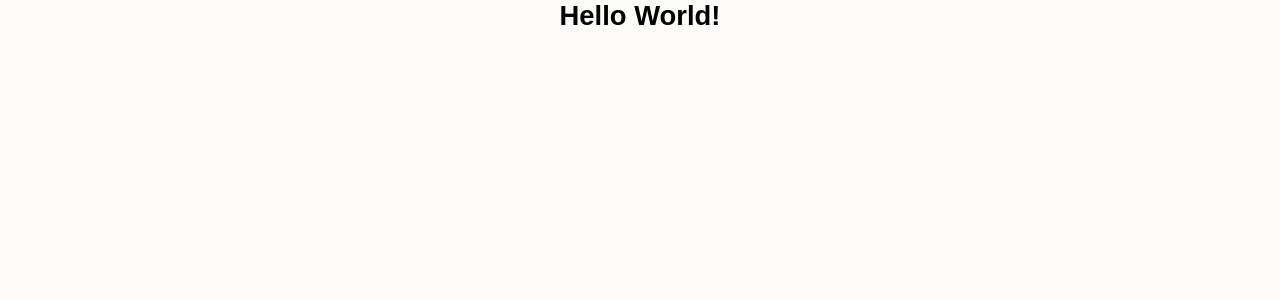
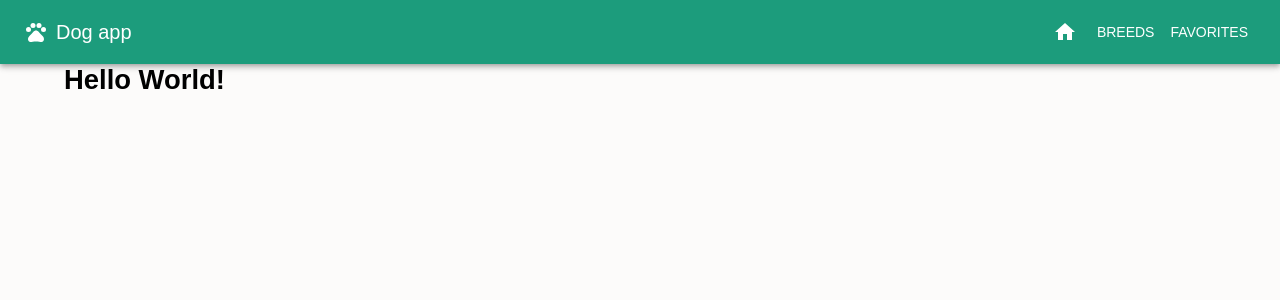
Before and after one commit to r4ndr4s4/frontend-homework, a React (Vite) app: page / in a window 1280 px wide. Shown: the top 300 px of the page. Built offline with nearby package versions, Linux system fonts and the light colour scheme.

Commit message:
feat: menu

```diff
--- a/src/App.tsx
+++ b/src/App.tsx
@@ -2,11 +2,15 @@ import { BrowserRouter } from 'react-router-dom';
 import { CssBaseline } from '@mui/material';
 
 import Routing from './routes/Routing';
+import Menu from './components/Menu';
 
 const App = () => {
   return (
     <BrowserRouter>
       <CssBaseline />
+
+      <Menu />
+
       <Routing />
     </BrowserRouter>
   );
--- /dev/null
+++ b/src/components/Menu.tsx
@@ -0,0 +1,40 @@
+import AppBar from '@mui/material/AppBar';
+import Box from '@mui/material/Box';
+import Toolbar from '@mui/material/Toolbar';
+import Typography from '@mui/material/Typography';
+import Button from '@mui/material/Button';
+import { useNavigate } from 'react-router-dom';
+import PetsIcon from '@mui/icons-material/Pets';
+import { IconButton } from '@mui/material';
+import HomeIcon from '@mui/icons-material/Home';
+
+function Menu() {
+  const navigate = useNavigate();
+
+  return (
+    <Box sx={{ flexGrow: 1 }}>
+      <AppBar position="static">
+        <Toolbar>
+          <PetsIcon sx={{ mr: 1 }} />
+          <Typography variant="h6" component="div" sx={{ flexGrow: 1 }}>
+            Dog app
+          </Typography>
+
+          <IconButton size="large" color="inherit" aria-label="menu" onClick={() => navigate('/')}>
+            <HomeIcon />
+          </IconButton>
+
+          <Button color="inherit" onClick={() => navigate('/breeds')}>
+            Breeds
+          </Button>
+
+          <Button color="inherit" onClick={() => navigate('/breeds/favorites')}>
+            Favorites
+          </Button>
+        </Toolbar>
+      </AppBar>
+    </Box>
+  );
+}
+
+export default Menu;
--- a/src/pages/Home/Home.tsx
+++ b/src/pages/Home/Home.tsx
@@ -4,9 +4,7 @@ const Home = () => {
   return (
     <Container>
       <Stack>
-        <Typography textAlign="center" variant="h1">
-          Hello World!
-        </Typography>
+        <Typography variant="h1">Hello World!</Typography>
       </Stack>
     </Container>
   );
```
